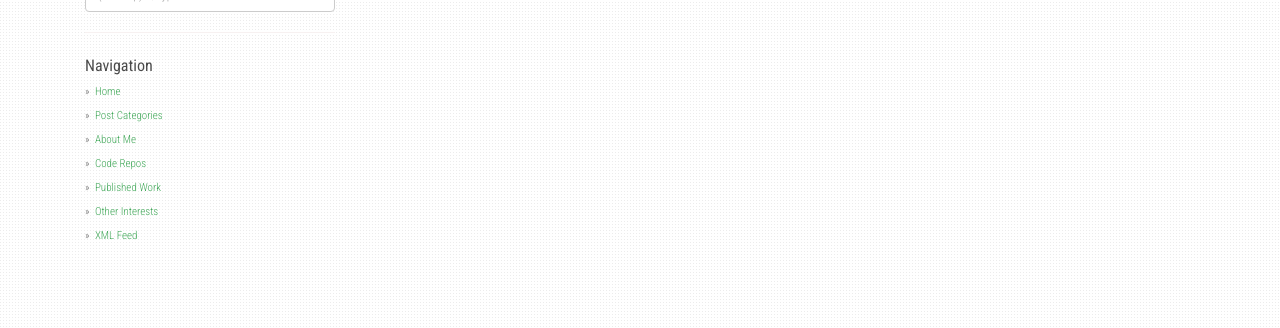
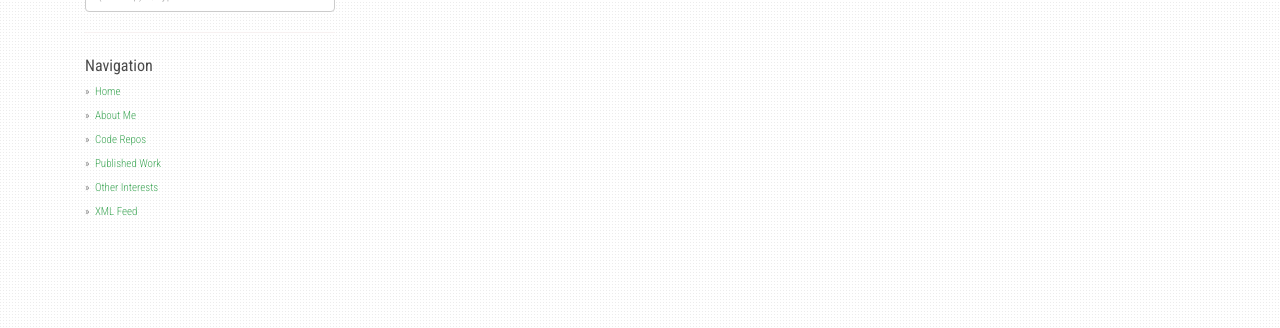
Before and after one commit to Adam-Lechnos/adam-lechnos.github.io, a Jekyll site: the page built from index.html, in a window 1280 px wide. Shown: the part 250-578 px from the top of the page. Built offline with Jekyll 4.4.1, drawn with Linux system fonts in a browser that asks for light colours; nearby versions of some CDN libraries; the list of posts is cut into pages by our own code.

Commit message:
Update _config.yml

```diff
--- a/_config.yml
+++ b/_config.yml
@@ -30,8 +30,6 @@ share:
   twitter_username: adam_lechnos
 
 urls:
-    - text: Post Categories
-      url: /categories/
     - text: About Me
       url: /about/
       #- text: My Projects
@@ -42,6 +40,8 @@ urls:
       url: /published
     - text: Other Interests
       url: /other
+    #- text: Post Categories
+     # url: /categories/
     - text: XML Feed
       url: /feed.xml
 
```
